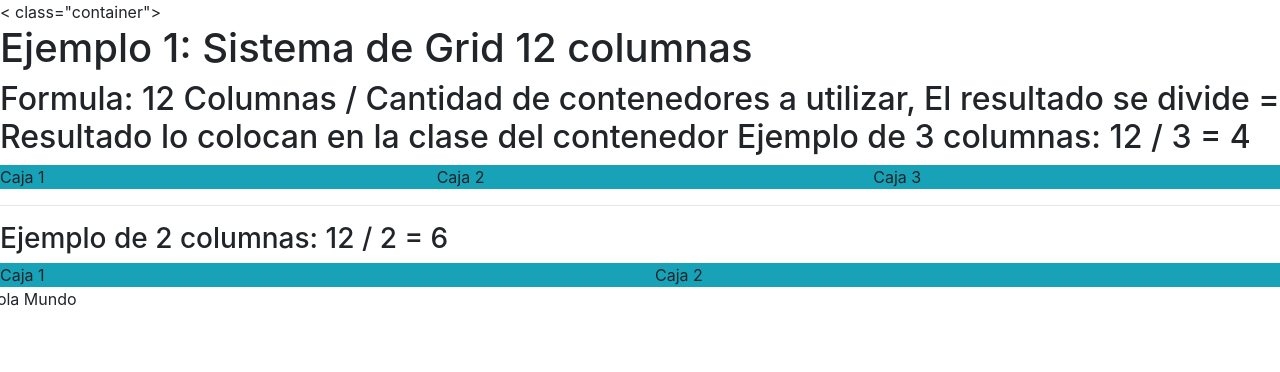
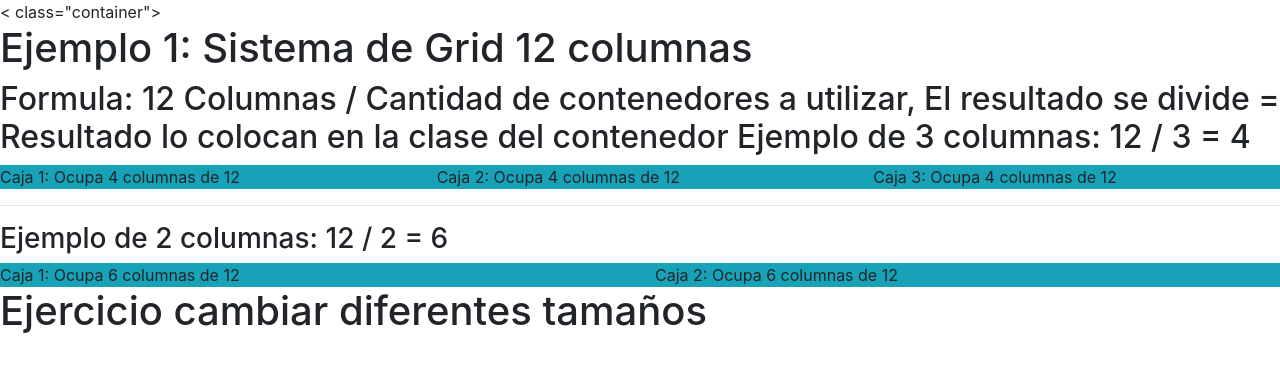
Before and after one commit to MIALIS123/EjemplosGridANDFlex, a plain HTML site: page BootstrapEjemplo1/index.html in a window 1280 px wide. Drawn offline with nearby package versions, Linux system fonts and the light colour scheme.

Commit message:
FEAT-Bootstrap Ejercicio1

```diff
--- a/BootstrapEjemplo1/index.html
+++ b/BootstrapEjemplo1/index.html
@@ -21,9 +21,9 @@
 
         </h2>
         <div class="row">
-            <div class="col-lg-4 bg-info">Caja 1</div>
-            <div class="col-lg-4 bg-info">Caja 2</div>
-            <div class="col-lg-4 bg-info">Caja 3</div>
+            <div class="col-lg-4 bg-info">Caja 1: Ocupa 4 columnas de 12</div>
+            <div class="col-lg-4 bg-info">Caja 2: Ocupa 4 columnas de 12</div>
+            <div class="col-lg-4 bg-info">Caja 3: Ocupa 4 columnas de 12</div>
 
         </div>
 
@@ -31,13 +31,32 @@
 
         <h3>Ejemplo de 2 columnas: 12 / 2 = 6</h3>
         <div class="row">
-            <div class="col-6 bg-info">Caja 1</div>
-            <div class="col-6 bg-info">Caja 2</div>
+            <div class="col-6 bg-info">Caja 1: Ocupa 6 columnas de 12</div>
+            <div class="col-6 bg-info">Caja 2: Ocupa 6 columnas de 12</div>
 
         </div>
 
-        <div class="row">
-            <p>Hola Mundo</p>
+
+        <h1>Ejercicio cambiar diferentes tamaños</h1>
+        <!-- <div class="container">   Ancho del 90% -->
+        <div class="container">
+
+            <div class="row"> <!-- Columnas a Filas  -->
+
+            </div>
+
+            <div class="row">
+
+            </div>
+
+            <div class="row">
+
+            </div>
+
+            <div class="row">
+
+            </div>
+
 
         </div>
 
```
